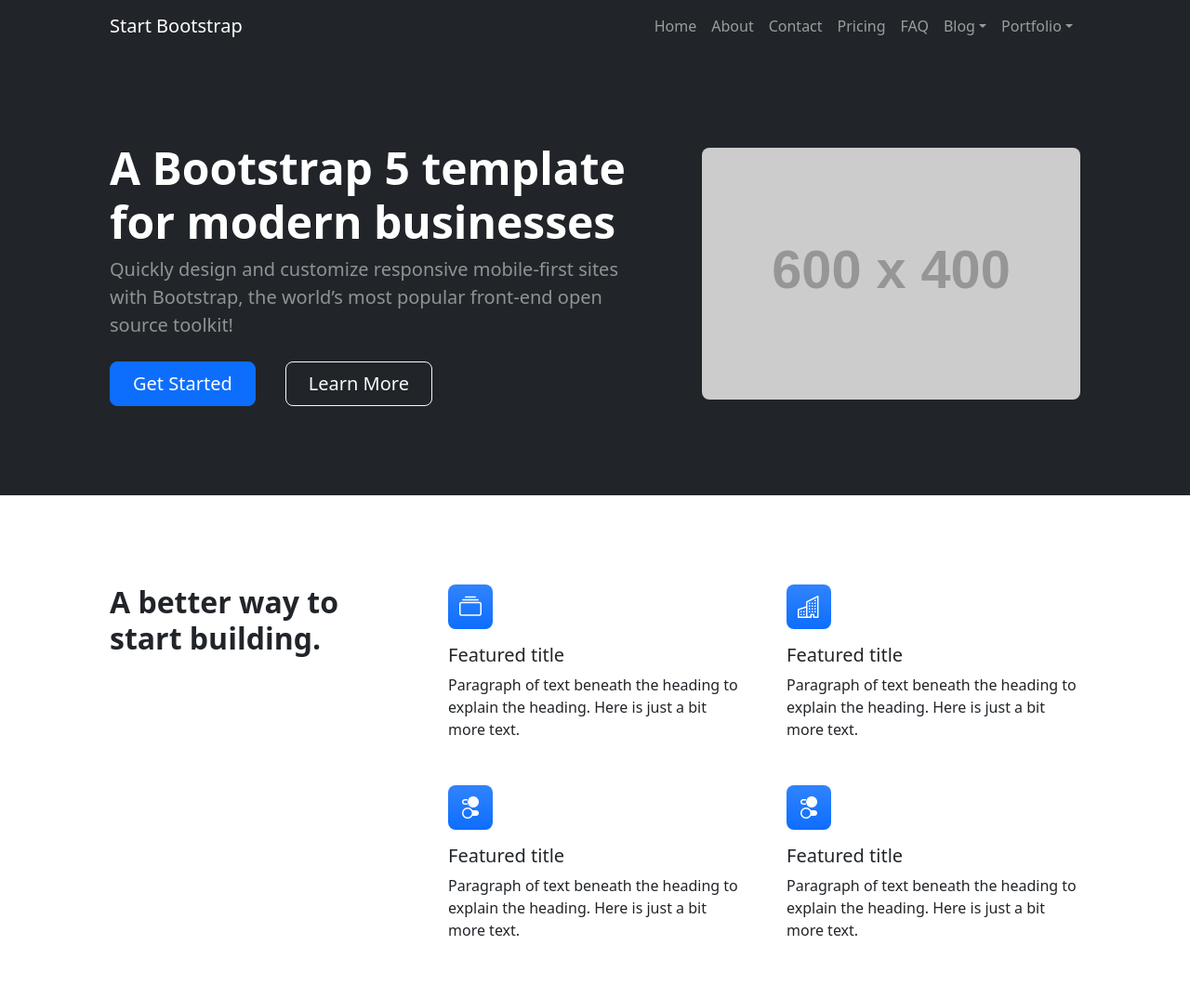
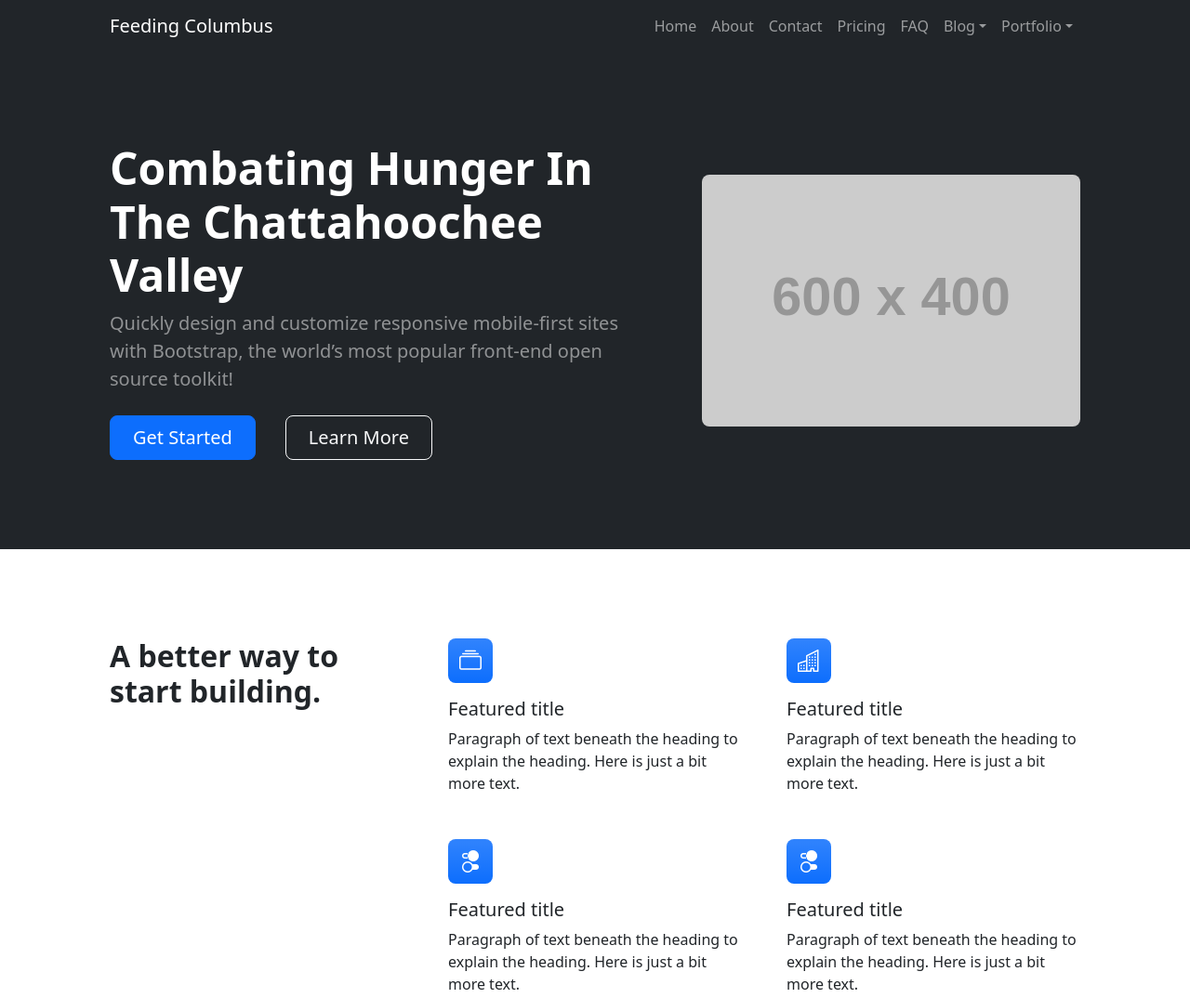
Before and after one commit to Nvp1514/Feeding-Columbus, a plain HTML site: page index.html in a window 1280 px wide. Shown: the top 1074 px of the page at 93% size. Drawn offline with nearby package versions, Linux system fonts and the light colour scheme; placeholder pictures from the web are drawn by us.

Commit message:
Update index.html

```diff
--- a/index.html
+++ b/index.html
@@ -18,7 +18,7 @@
             <!-- Navigation-->
             <nav class="navbar navbar-expand-lg navbar-dark bg-dark">
                 <div class="container px-5">
-                    <a class="navbar-brand" href="index.html">Start Bootstrap</a>
+                    <a class="navbar-brand" href="index.html">Feeding Columbus</a>
                     <button class="navbar-toggler" type="button" data-bs-toggle="collapse" data-bs-target="#navbarSupportedContent" aria-controls="navbarSupportedContent" aria-expanded="false" aria-label="Toggle navigation"><span class="navbar-toggler-icon"></span></button>
                     <div class="collapse navbar-collapse" id="navbarSupportedContent">
                         <ul class="navbar-nav ms-auto mb-2 mb-lg-0">
@@ -51,7 +51,7 @@
                     <div class="row gx-5 align-items-center justify-content-center">
                         <div class="col-lg-8 col-xl-7 col-xxl-6">
                             <div class="my-5 text-center text-xl-start">
-                                <h1 class="display-5 fw-bolder text-white mb-2">A Bootstrap 5 template for modern businesses</h1>
+                                <h1 class="display-5 fw-bolder text-white mb-2">Combating Hunger In The Chattahoochee Valley</h1>
                                 <p class="lead fw-normal text-white-50 mb-4">Quickly design and customize responsive mobile-first sites with Bootstrap, the world’s most popular front-end open source toolkit!</p>
                                 <div class="d-grid gap-3 d-sm-flex justify-content-sm-center justify-content-xl-start">
                                     <a class="btn btn-primary btn-lg px-4 me-sm-3" href="#features">Get Started</a>
```
